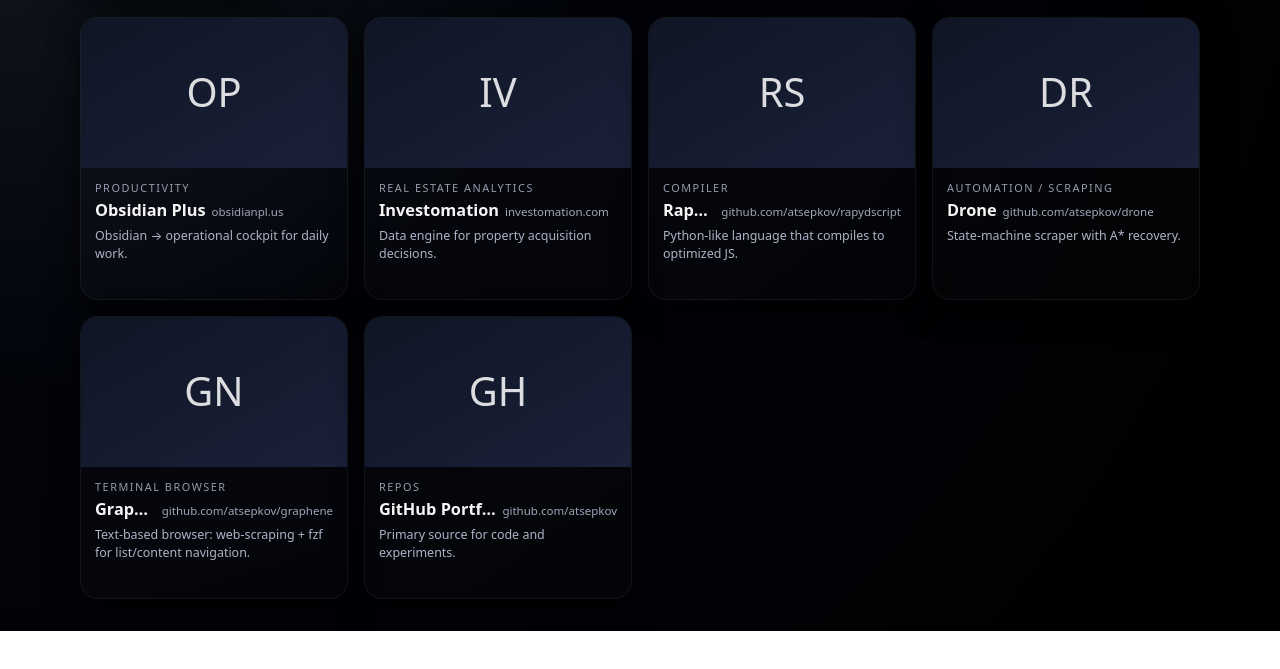
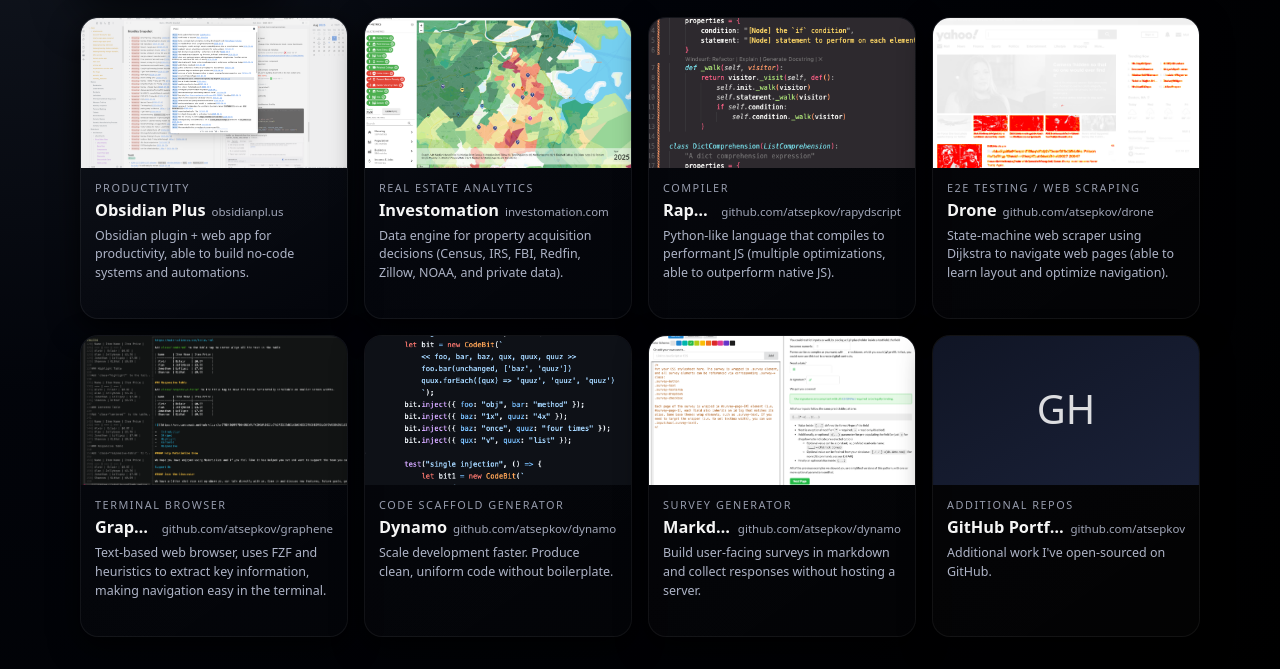
Before and after one commit to atsepkov/host-horse, a website: page index.html in a window 1280 px wide. Shown: the part 235-904 px from the top of the page. Before the commit the page ends 866 px from the top, so only its background shows below. Drawn offline with Linux system fonts and the light colour scheme.

Commit message:
added screenshots, beefed up descriptions

```diff
--- a/index.html
+++ b/index.html
@@ -129,53 +129,71 @@
       domain: 'obsidianpl.us',
       label: 'Productivity',
       url: 'https://obsidianpl.us',
-      oneliner: 'Obsidian → operational cockpit for daily work.',
-      tech: ['Obsidian', 'TypeScript', 'Node.js', 'YAML/Dataview', 'Electron'],
-      thumb: placeholderSVG('OP')
+      oneliner: 'Obsidian plugin + web app for productivity, able to build no-code systems and automations.',
+      tech: ['Obsidian', 'TypeScript', 'Node.js', 'Electron', 'Webhooks', 'OpenAPI'],
+      thumb: 'obsidian-plus.png'
     },
     {
       name: 'Investomation',
       domain: 'investomation.com',
       label: 'Real Estate Analytics',
       url: 'https://investomation.com',
-      oneliner: 'Data engine for property acquisition decisions.',
-      tech: ['SvelteKit', 'Node.js', 'PostgreSQL/PostGIS', 'Leaflet/MapLibre', 'Docker', 'Python ETL', 'SQLite'],
-      thumb: placeholderSVG('IV')
+      oneliner: 'Data engine for property acquisition decisions (Census, IRS, FBI, Redfin, Zillow, NOAA, and private data).',
+      tech: ['Svelte', 'Express', 'Webpack', 'GIS', 'Leaflet', 'D3', 'SQL', 'Geocoding'],
+      thumb: 'investomation.png'
     },
     {
       name: 'RapydScript',
       domain: 'github.com/atsepkov/rapydscript',
       label: 'Compiler',
       url: 'https://github.com/atsepkov/rapydscript',
-      oneliner: 'Python-like language that compiles to optimized JS.',
-      tech: ['JavaScript', 'Type System', 'AST', 'Rollup'],
-      thumb: placeholderSVG('RS')
+      oneliner: 'Python-like language that compiles to performant JS (multiple optimizations, able to outperform native JS).',
+      tech: ['JavaScript', 'Type System', 'AST'],
+      thumb: 'rapydscript.png'
     },
     {
       name: 'Drone',
       domain: 'github.com/atsepkov/drone',
-      label: 'Automation / Scraping',
+      label: 'E2E Testing / Web Scraping',
       url: 'https://github.com/atsepkov/drone',
-      oneliner: 'State-machine scraper with A* recovery.',
-      tech: ['Node.js', 'Puppeteer', 'A* Search', 'State Machine'],
-      thumb: placeholderSVG('DR')
+      oneliner: 'State-machine web scraper using Dijkstra to navigate web pages (able to learn layout and optimize navigation).',
+      tech: ['Node.js', 'Puppeteer', 'Dijkstra/A* Search', 'State Machine'],
+      thumb: 'drone.png'
     },
     {
       name: 'Graphene',
       domain: 'github.com/atsepkov/graphene',
       label: 'Terminal Browser',
       url: 'https://github.com/atsepkov/graphene',
-      oneliner: 'Text-based browser: web-scraping + fzf for list/content navigation.',
-      tech: ['Python', 'fzf', 'Requests/HTTP', 'HTML Parsing', 'CLI'],
-      thumb: placeholderSVG('GN')
+      oneliner: 'Text-based web browser, uses FZF and heuristics to extract key information, making navigation easy in the terminal.',
+      tech: ['Python', 'FZF', 'Puppeteer', 'CLI', 'Bash'],
+      thumb: 'graphene.png'
+    },
+    {
+      name: 'Dynamo',
+      domain: 'github.com/atsepkov/dynamo',
+      label: 'Code Scaffold Generator',
+      url: 'https://github.com/atsepkov/dynamo',
+      oneliner: 'Scale development faster. Produce clean, uniform code without boilerplate.',
+      tech: ['Node.js', 'Prettier'],
+      thumb: 'dynamo.png'
+    },
+    {
+      name: 'Markdown Surveys',
+      domain: 'github.com/atsepkov/dynamo',
+      label: 'Survey Generator',
+      url: 'https://github.com/atsepkov/dynamo',
+      oneliner: 'Build user-facing surveys in markdown and collect responses without hosting a server.',
+      tech: ['Node.js', 'SQLite', 'CodeMirror', 'Marko.js'],
+      thumb: 'surveys.png'
     },
     {
       name: 'GitHub Portfolio',
       domain: 'github.com/atsepkov',
-      label: 'Repos',
+      label: 'Additional Repos',
       url: 'https://github.com/atsepkov',
-      oneliner: 'Primary source for code and experiments.',
-      tech: ['Go', 'TypeScript', 'Python', 'Docker', 'SQLite'],
+      oneliner: 'Additional work I\'ve open-sourced on GitHub.',
+      tech: ['Go', 'TypeScript', 'Python', 'Lua', 'Vim', 'C/C++'],
       thumb: placeholderSVG('GH')
     }
   ];
```
Also changed, not shown: drone.png (added), dynamo.png (added), graphene.png (added), investomation.png (added), obsidian-plus.png (added), rapydscript.png (added), surveys.png (added), 1 other file.
